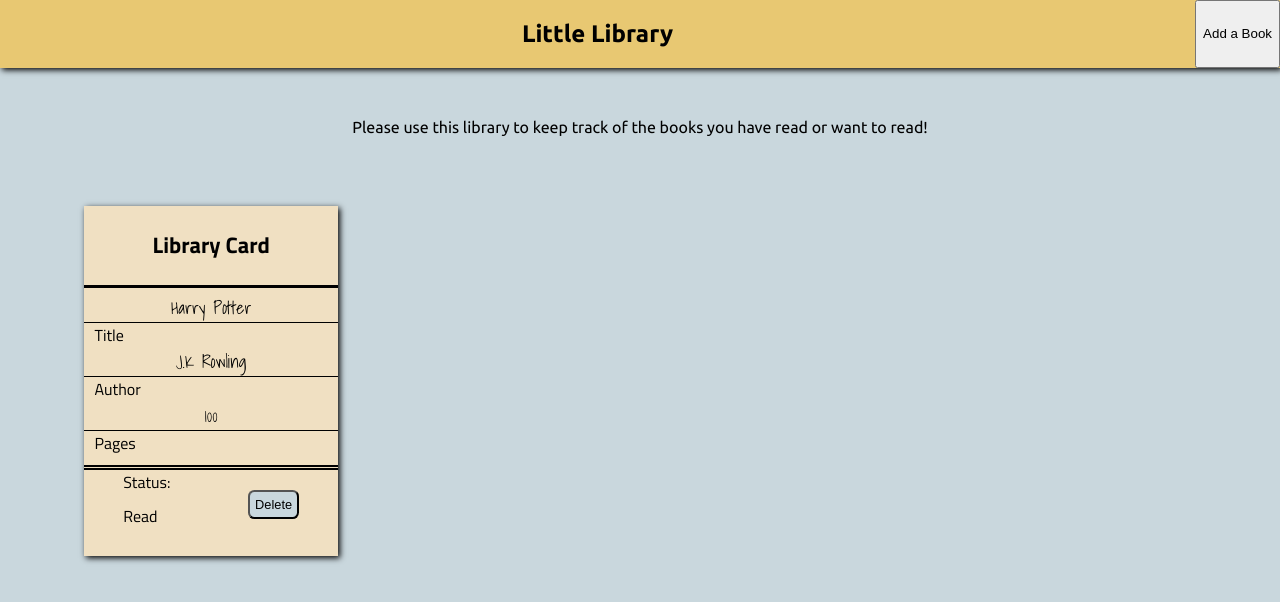
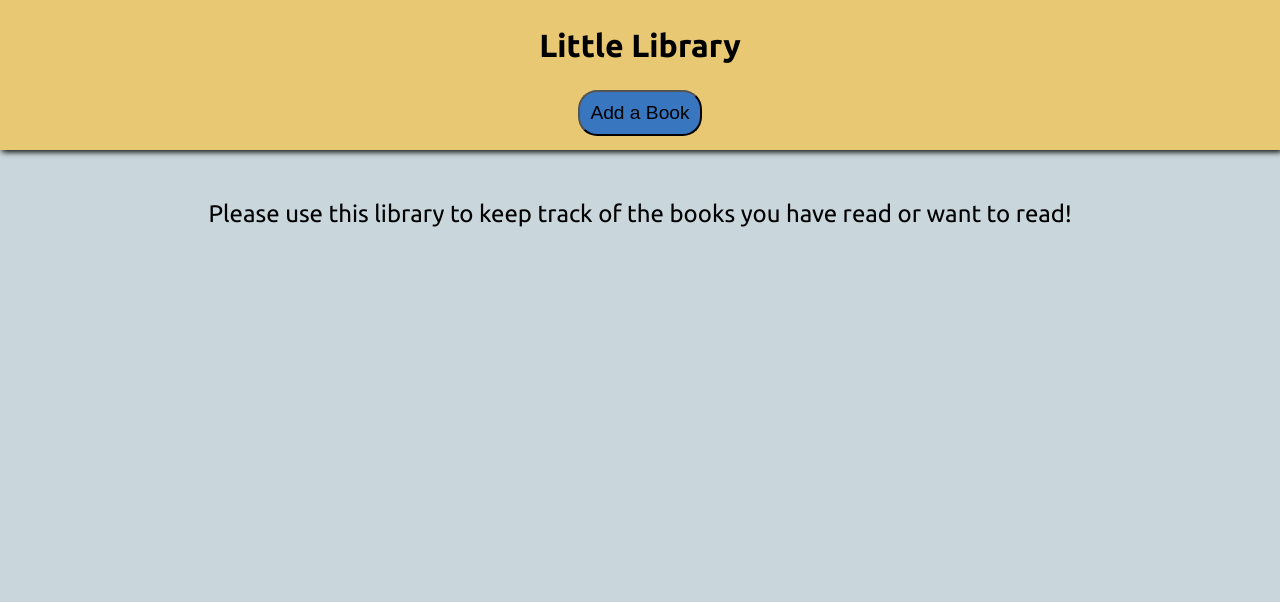
Before and after one commit to Danny-Lau1/library, a plain HTML site: page index.html in a window 1280 px wide. Drawn offline with Linux system fonts and the light colour scheme.

Commit message:
Edited header styling, added readme

```diff
--- a/index.html
+++ b/index.html
@@ -12,54 +12,14 @@
     <body>
         <div class="page-container">
             <section class="header">
-                <div></div>
                 <h1>Little Library</h1>
                 <button id="showModal">Add a Book</button>
+
             </section>
             <section id="instructions">
                 Please use this library to keep track of the books you have read or want to read!
             </section>
             <section id="library-container-id">
-                <div class="book-container">
-                    <div class="card-container">
-                        <div class="upper-container">
-                            <div class="container-title">
-                                <h3>Library Card</h3>
-                            </div>
-                            <div class="library-title">
-                                Harry Potter
-                            </div>
-                            <div class="library-label">
-                                Title
-                            </div>
-                            <div class="library-author">
-                                J.K Rowling
-                            </div>
-                            <div class="library-label">
-                                Author
-                            </div>
-                            <div class="library-pages">
-                                100
-                            </div>
-                            <div class="library-label" id="library-pages-label">
-                                Pages
-                            </div>
-                        </div>
-                        <div class="lower-container">
-                            <div class="library-status">
-                                <div>
-                                    Status:
-                                </div>
-                                <div>
-                                    Read
-                                </div>
-                            </div>
-                            <div class="library-delete">
-                                <button class="delete-button">Delete</button>
-                            </div>
-                        </div>
-                    </div>
-                </div>
 
             </section>
         </div>
--- a/style.css
+++ b/style.css
@@ -19,17 +19,33 @@ body {
 #instructions {
     padding: 50px 0 50px 0;
     text-align: center;
+    font-size: 1.5rem;
 }
 
 .header {
-    flex: 2;
-    display: flex;
-    justify-content: space-between;
+    text-align: center;
+    min-height: 150px;
     background-color: #E8C872;
     box-shadow: 2px 2px 6px 0px black;
 
+}
 
+#modal-container {
 
+    display: flex;
+    justify-content: center;
+    align-items: center;
+}
+
+#showModal {
+    font-size: 1.2rem;
+    padding: 10px;
+    border-radius: 1em;
+    background-color: #3876BF;
+}
+
+h1 {
+    font-size: 2rem;
 }
 
 
@@ -108,7 +124,6 @@ I am making the card-container style to be like an actual vintage library card s
     flex: 1;
     display: flex;
     justify-content: space-around;
-
     border-top: 5px double black;
 }
 
@@ -138,7 +153,7 @@ I am making the card-container style to be like an actual vintage library card s
 /*-------------- Modal---------------*/
 
 dialog {
-    background-color: #5F8670;
+    background-color: #FFF3CF;
 }
 
 form {
@@ -146,7 +161,7 @@ form {
     width: 500px;
     display: flex;
     flex-direction: column;
-    background-color: #FF9800;
+    background-color: #637A9F;
     color: #08171c;
 }
 
@@ -189,7 +204,6 @@ h2 {
     /* change to your desired color */
 }
 
-
 form>h2,
 form>div {
 
```
Also changed, not shown: images/add_book.png (added), images/book_list.png (added), 1 other file.
